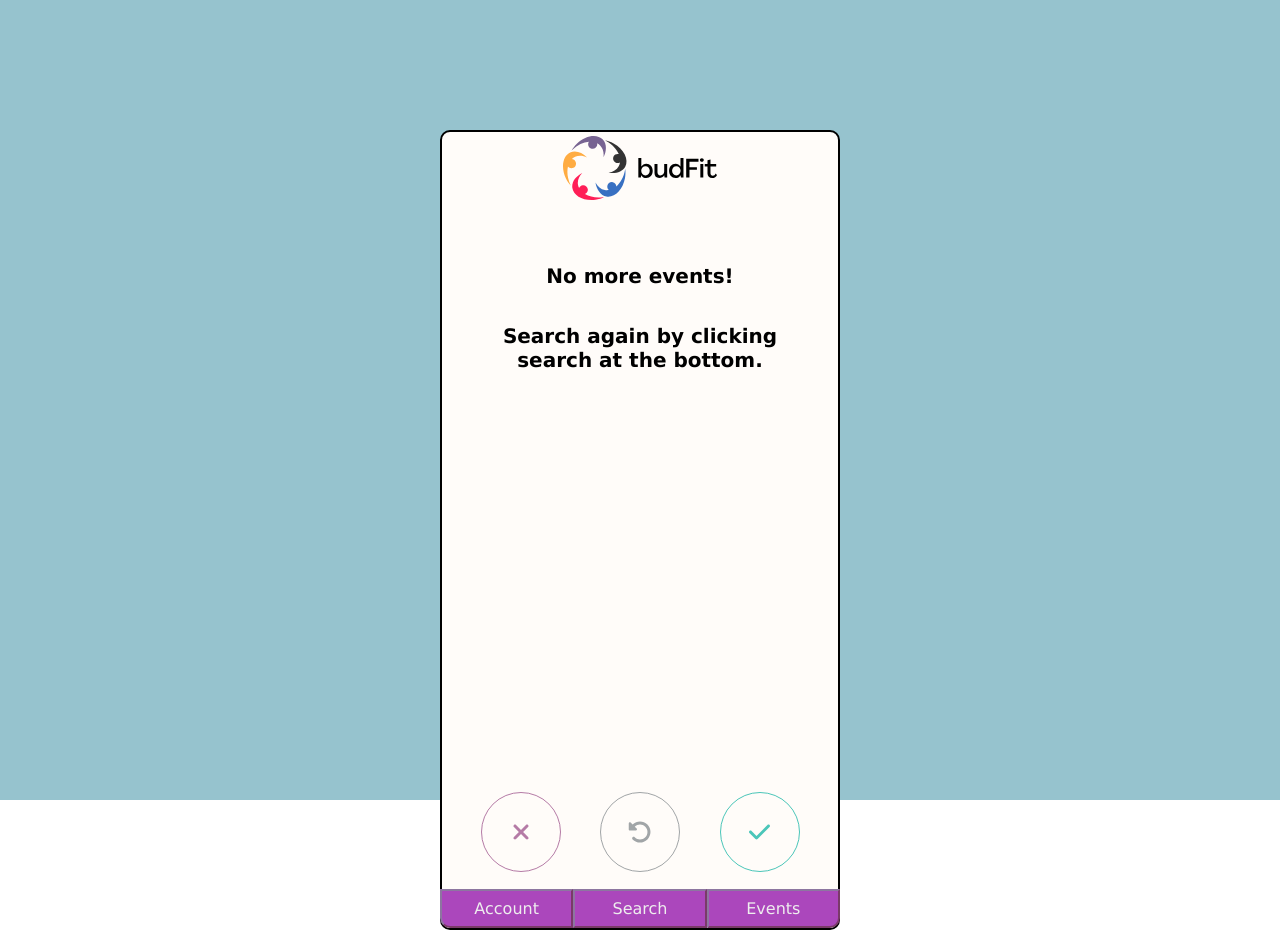
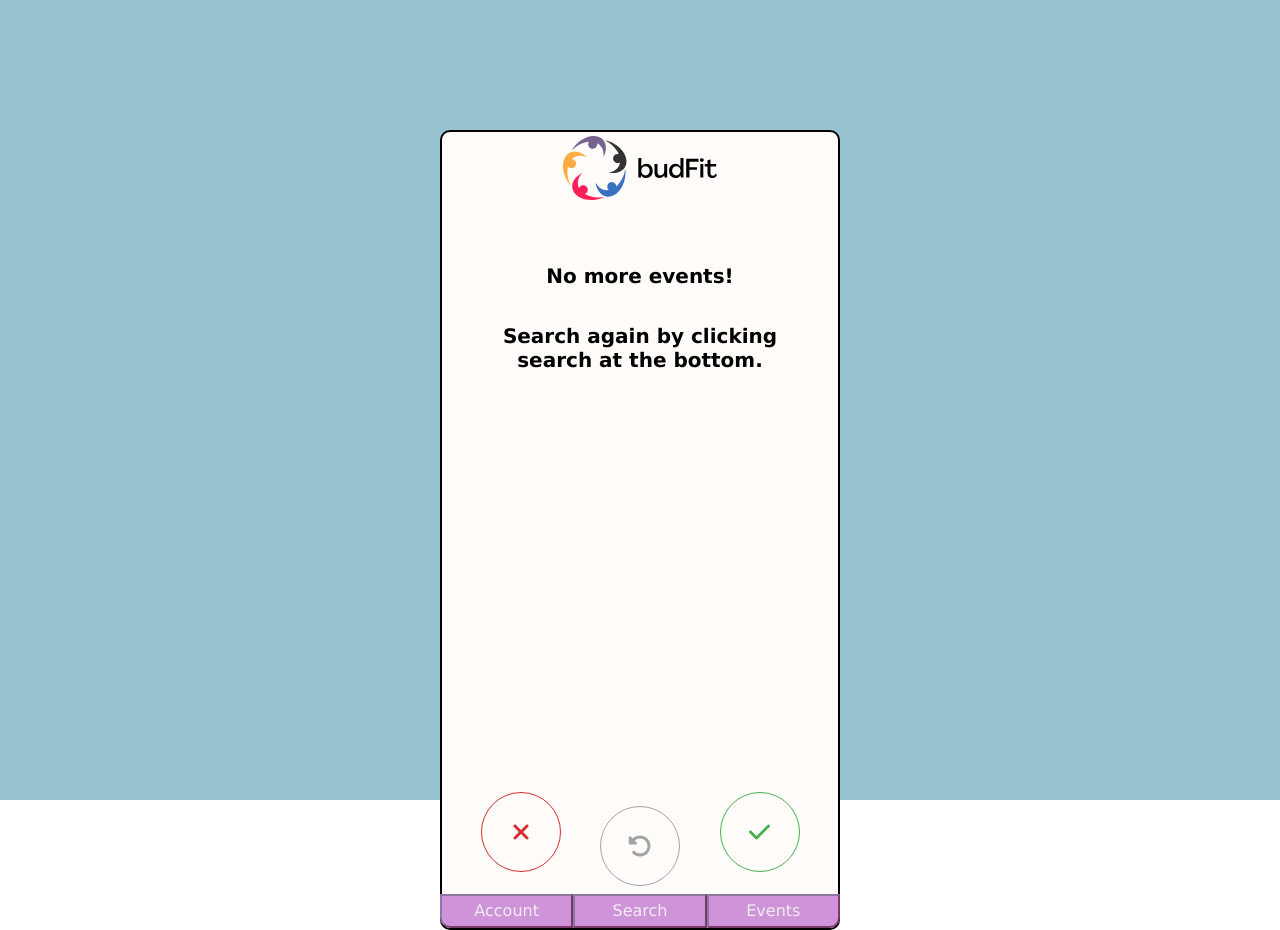
Before and after one commit to SamHardiment/budFit----Client, a React app: page /Search in a window 1280 px wide. Built offline with nearby package versions, Linux system fonts and the light colour scheme.

Commit message:
add styling to search buttons

```diff
--- a/src/App.css
+++ b/src/App.css
@@ -44,8 +44,8 @@
   font-size: 4vw;
   text-decoration: none;
   display: block;
-  padding-top: 1vh;
-  padding-bottom: 1vh;
+  padding-top: 0.7vh;
+  padding-bottom: 0.7vh;
   padding-left: 5vw;
   padding-right: 5vw;
   background: var(--purple);
@@ -56,16 +56,18 @@
   border-right: 2px solid #7a3a69;
   border-bottom: 2px solid #7a3a69;
   border-left: 2px solid #8d76a0;
+  transition: all 0.2s;
 }
 
 .navBar > a:hover {
-  background: var(--dull-pink);
-  color: #000;
+  background: var(--buttonpurple);
+  color: #eee;
   border-top: 2px solid #8d76a0;
   border-right: 2px solid #ada0b7;
   border-bottom: 2px solid #ada0b7;
   border-left: 2px solid #8d76a0;
 }
+
 /*
 @media only screen and (min-height: 801px) {
   .navBar {
--- a/src/index.css
+++ b/src/index.css
@@ -1,9 +1,11 @@
 :root {
   /* Placeholders to be updated */
   --off-white: #fffcf9;
-  --purple: #ab47bc;
+  --purple: #ce93d8;
+  --buttonpurple: #ab47bc;
+  --error: #d32f2f;
   --grey: #a1a5a7;
-  --turquoise: #4bc6b9;
+  --green: #4caf50;
   --blue-green: #73c1c6;
   --sky-blue: #96c3ce;
   --dull-pink: #a79ab2;
--- a/src/pages/Search/index.js
+++ b/src/pages/Search/index.js
@@ -11,28 +11,49 @@ import { TopBar } from "../../components";
 import "./index.css";
 
 const MatchButton = styled(IconButton)({
-  color: "var(--turquoise)",
+  marginBottom: "8px",
+  color: "var(--green)",
   border: "1px solid",
-  borderColor: "var(--turquoise)",
+  borderColor: "var(--green)",
   backgroundColor: "var(--off-white)",
+  "&:hover": {
+    color: "var(--off-white)",
+    border: "1px solid",
+    borderColor: "var(--green)",
+    backgroundColor: "var(--green)",
+  },
   width: "100%",
   height: "100%",
 });
 
 const RejectButton = styled(IconButton)({
-  color: "var(--mauve)",
+  marginBottom: "8px",
+  color: "var(--error)",
   border: "1px solid",
-  borderColor: "var(--mauve)",
+  borderColor: "var(--error)",
   backgroundColor: "var(--off-white)",
+  "&:hover": {
+    color: "var(--off-white)",
+    border: "1px solid",
+    borderColor: "var(--error)",
+    backgroundColor: "var(--error)",
+  },
   width: "100%",
   height: "100%",
 });
 
 const UndoButton = styled(IconButton)({
+  marginTop: "14px",
   color: "var(--grey)",
   border: "1px solid",
   borderColor: "var(--grey)",
   backgroundColor: "var(--off-white)",
+  "&:hover": {
+    color: "var(--off-white)",
+    border: "1px solid",
+    borderColor: "var(--grey)",
+    backgroundColor: "var(--grey)",
+  },
   width: "100%",
   height: "100%",
 });
```
Also changed, not shown: src/components/NavBar/index.js (+38 -17 lines).
